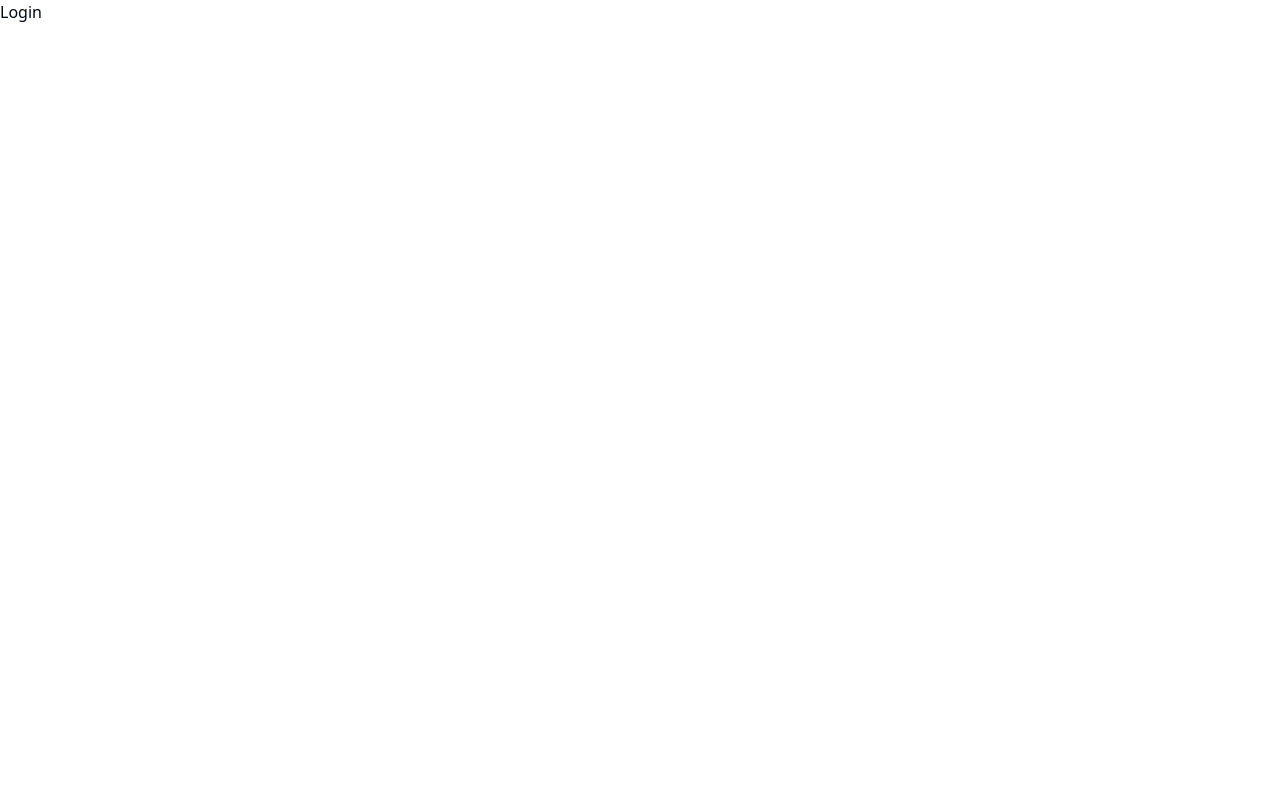
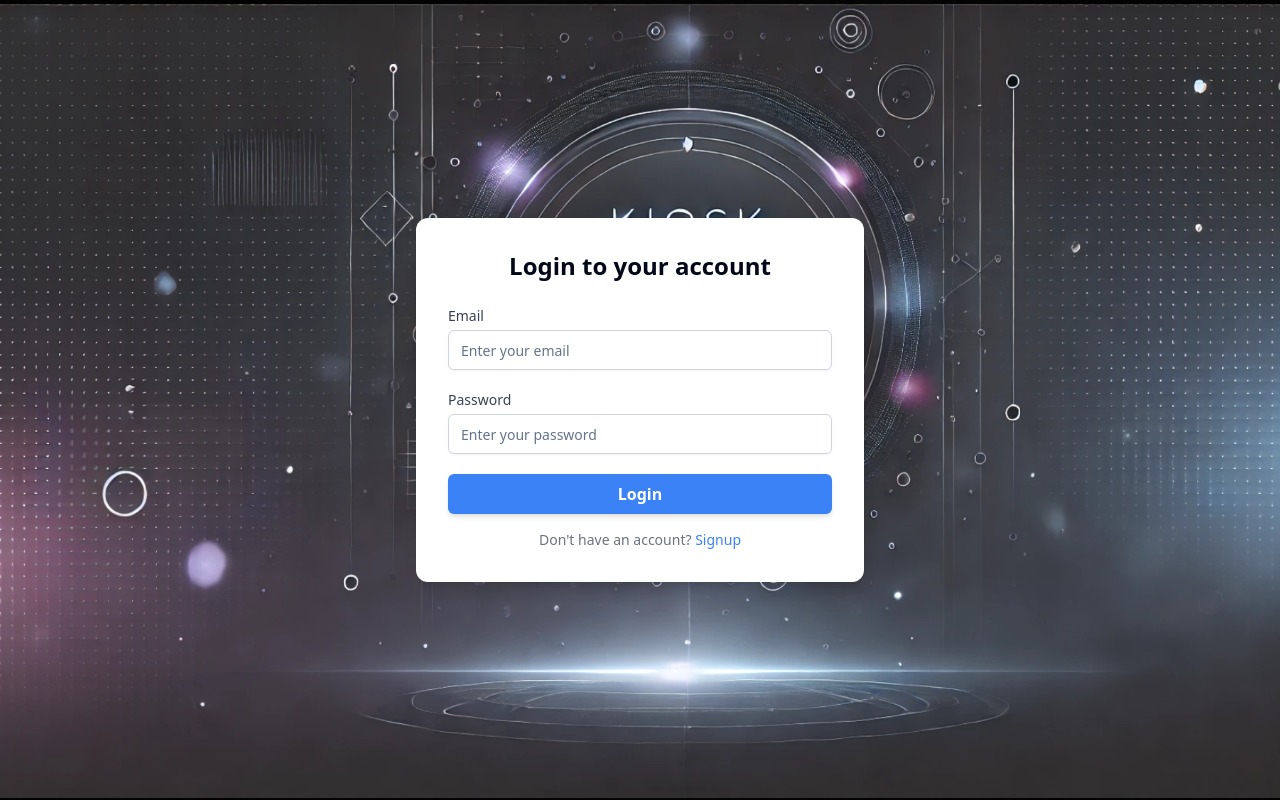
Before and after one commit to UdayRajVadeghar/Kiosk-Kart, a React (Vite) app in the folder Frontend/: page /login in a window 1280 px wide. Built offline with nearby package versions, Linux system fonts and the light colour scheme.

Commit message:
Add login page

```diff
--- a/Frontend/src/pages/Login.jsx
+++ b/Frontend/src/pages/Login.jsx
@@ -1,5 +1,63 @@
-const Login = () => {
-  return <div>Login</div>;
+import { Input } from "@/components/ui/input";
+import { Link } from "react-router-dom";
+
+const Signup = () => {
+  return (
+    <div className="bg-landing bg-cover bg-center h-screen flex justify-center items-center">
+      <div className="bg-white p-8 rounded-xl shadow-lg max-w-md w-full">
+        <h2 className="text-2xl font-semibold text-center mb-6">
+          Login to your account
+        </h2>
+        <form className="space-y-5">
+          <div>
+            <label
+              htmlFor="email"
+              className="block text-sm font-medium text-gray-700"
+            >
+              Email
+            </label>
+            <Input
+              id="email"
+              type="email"
+              className="mt-1 w-full border border-gray-300 rounded-md px-3 py-2 shadow-sm focus:outline-none focus:ring-2 focus:ring-blue-500"
+              placeholder="Enter your email"
+            />
+          </div>
+
+          <div>
+            <label
+              htmlFor="password"
+              className="block text-sm font-medium text-gray-700"
+            >
+              Password
+            </label>
+            <Input
+              id="password"
+              type="password"
+              className="mt-1 w-full border border-gray-300 rounded-md px-3 py-2 shadow-sm focus:outline-none focus:ring-2 focus:ring-blue-500"
+              placeholder="Enter your password"
+            />
+          </div>
+
+          <div>
+            <button
+              type="submit"
+              className="w-full bg-blue-500 text-white font-semibold py-2 rounded-md shadow-md hover:bg-blue-600 focus:outline-none focus:ring-2 focus:ring-blue-400"
+            >
+              Login
+            </button>
+          </div>
+        </form>
+
+        <p className="text-center text-sm text-gray-500 mt-4">
+          Don't have an account?{" "}
+          <Link to="/signup" className="text-blue-500 hover:underline">
+            Signup
+          </Link>
+        </p>
+      </div>
+    </div>
+  );
 };
 
-export default Login;
+export default Signup;
```
